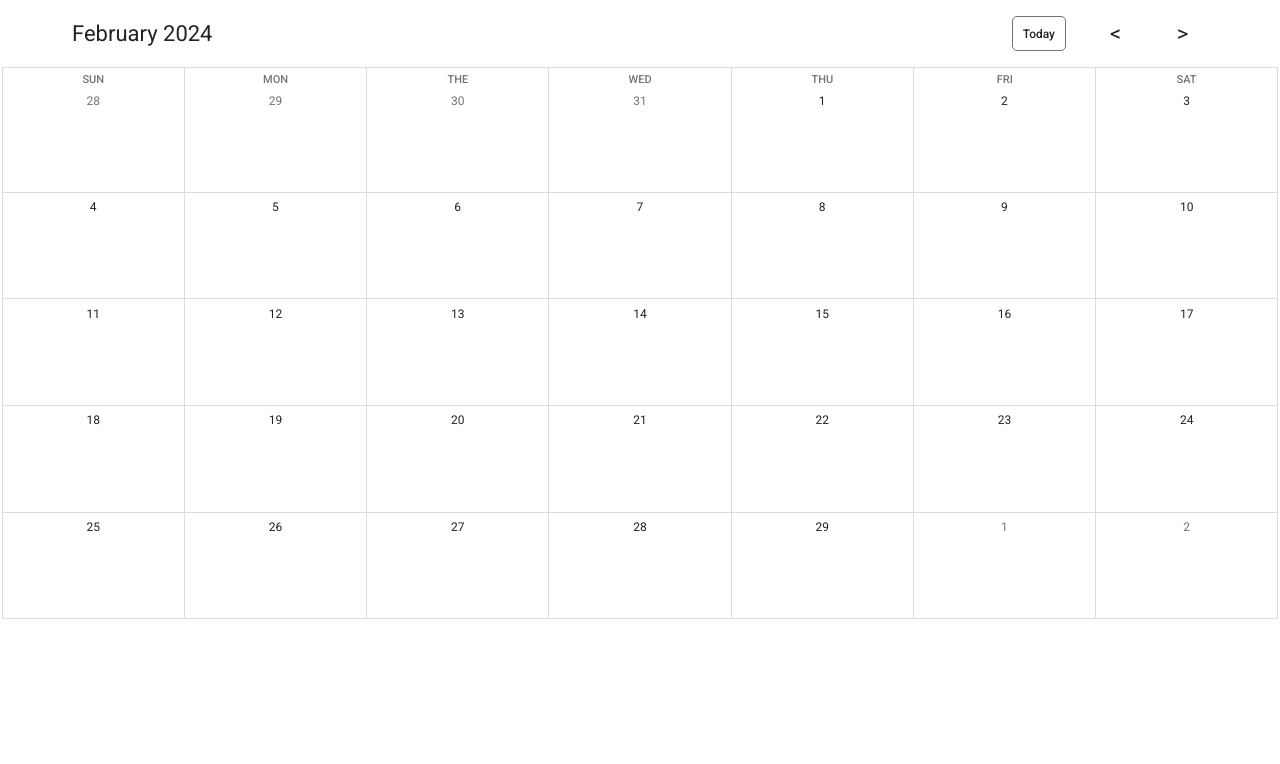
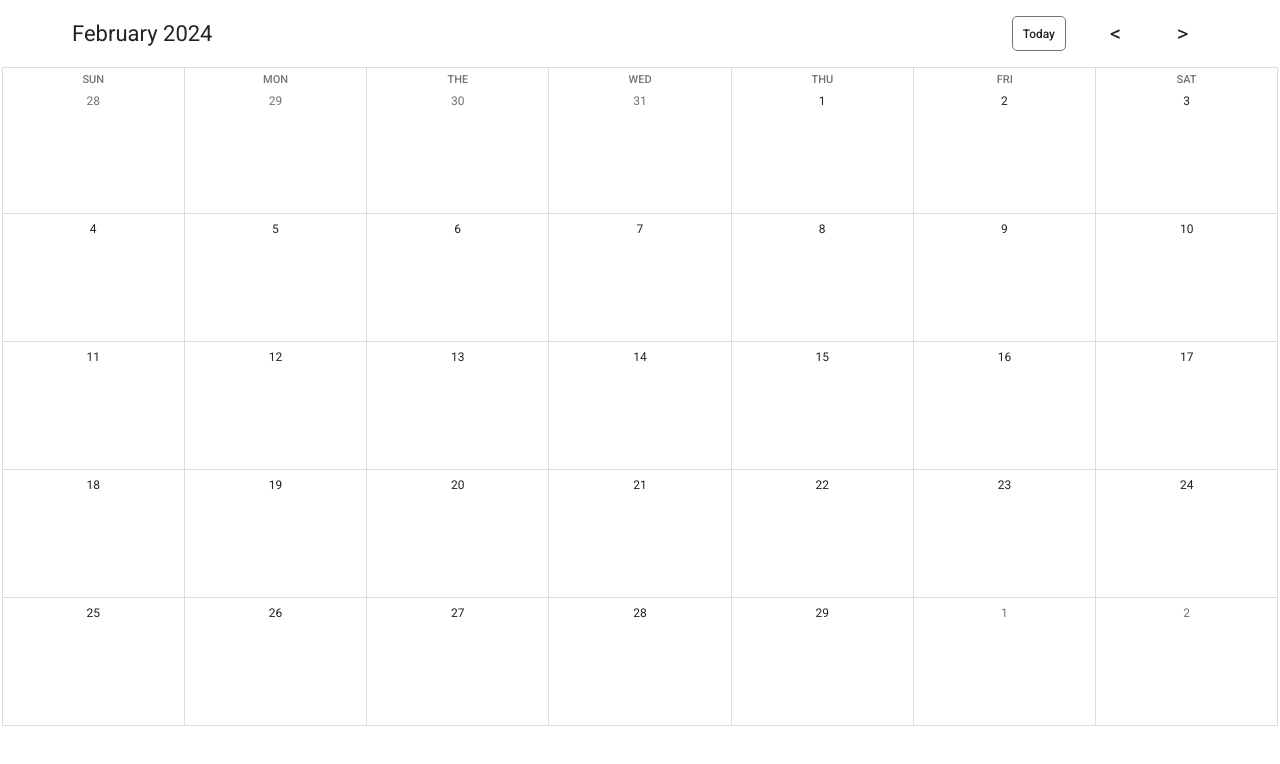
Before and after one commit to dmmuralitharan/Calendar, an Angular app: page / in a window 1280 px wide. Shown: the top 764 px of the page. Built offline with nearby package versions, Linux system fonts and the light colour scheme.

Commit message:
fix height in calendar view

```diff
--- a/src/app/components/calendar-view/calendar-view.component.css
+++ b/src/app/components/calendar-view/calendar-view.component.css
@@ -29,15 +29,13 @@
   .calendar-container .days {
     display: flex;
     flex-wrap: wrap;
-
+    min-height: 80dvh;
   }
 
   .calendar-container .days .day-wrapper {
     display: flex;
     flex-direction: column;
     width: calc(100% / 7 );
-    height: calc(80dvh / 6);
-    /* height: calc(80dvh / 5); */
     border-left: 0.1px solid var(--hairline);
     border-bottom: 0.1px solid var(--hairline);
   }
--- a/src/styles.css
+++ b/src/styles.css
@@ -40,4 +40,5 @@
 
 body {
   background: #ffffff;
+  min-width: 420px;
 }
```
